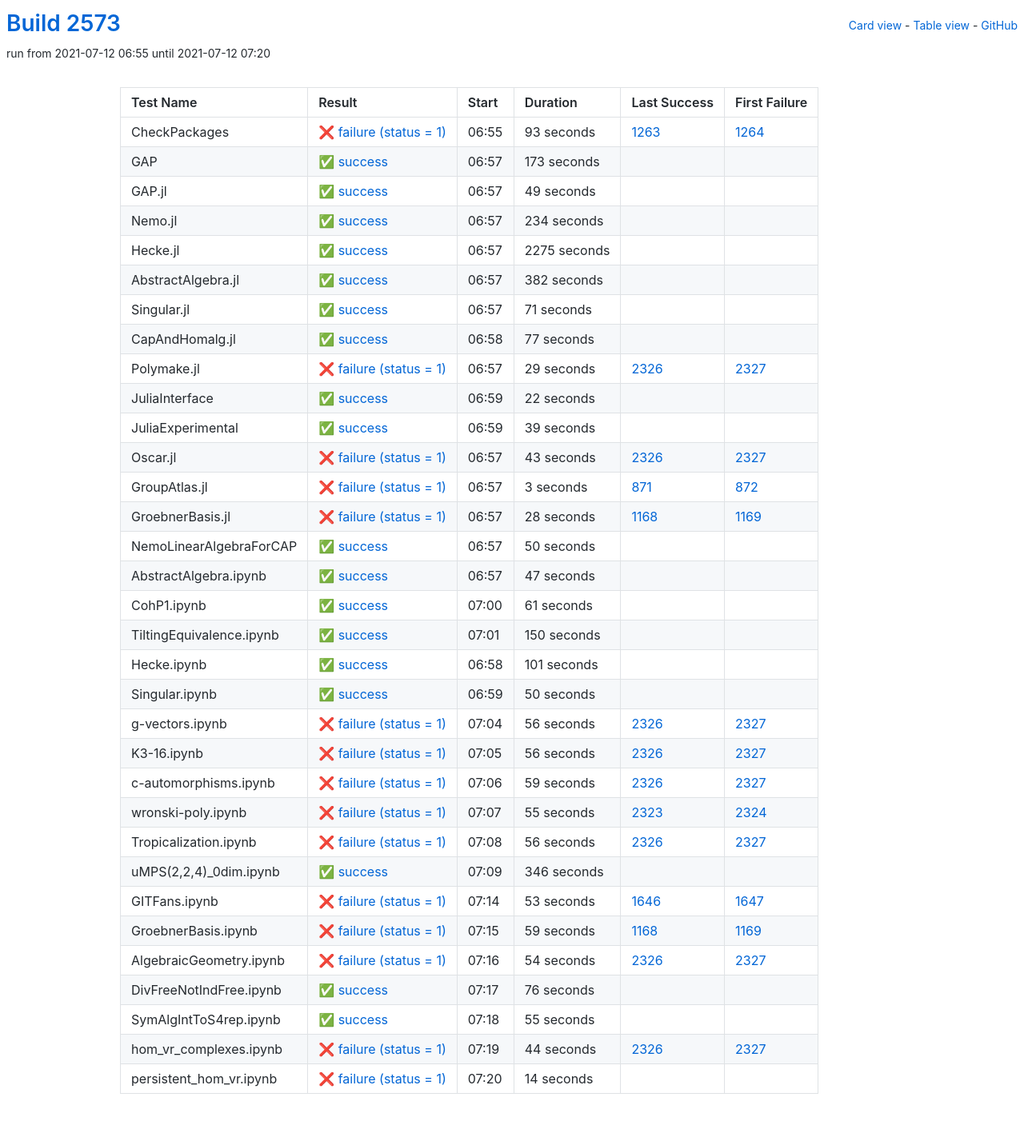
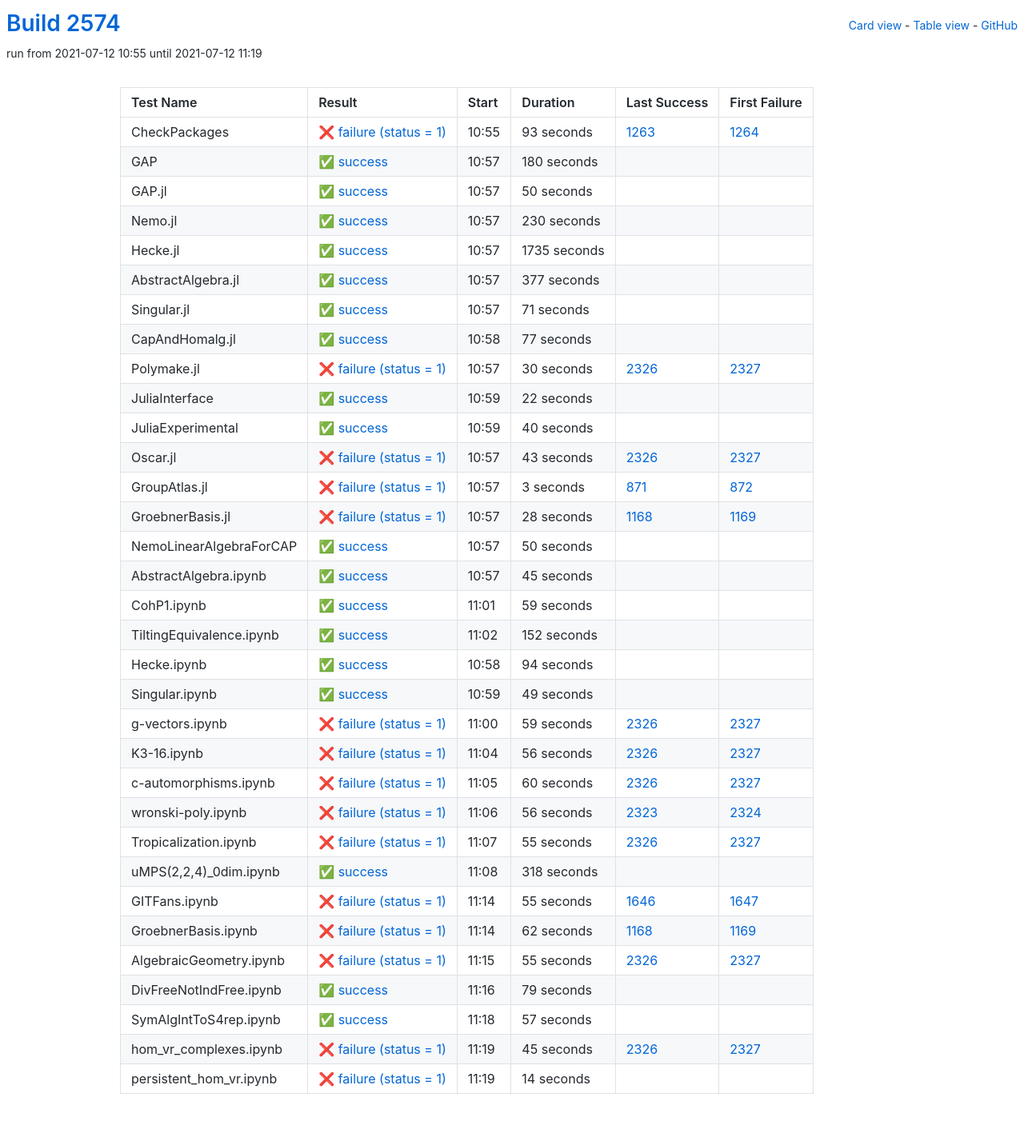
Before and after one commit to oscar-system/oscar-ci-status-stable, a Jekyll site: the page built from table.html, in a window 1280 px wide. Shown: the whole page at 80% size. Built offline with Jekyll 4.4.1, drawn with Linux system fonts in a browser that asks for light colours.

Commit message:
Build #2574

```diff
--- a/_data/ci.yml
+++ b/_data/ci.yml
@@ -1,6 +1,6 @@
 ---
-build: 2573
-build_url: https://oscarci.mathematik.uni-kl.de/job/oscar-stable/2573/
+build: 2574
+build_url: https://oscarci.mathematik.uni-kl.de/job/oscar-stable/2574/
 job: oscar-stable
 organization: oscar-system
 repo: oscar-ci-status-stable
@@ -8,8 +8,8 @@ repourl: https://github.com/oscar-system/oscar-ci-status-stable
 tests:
 - name: CheckPackages
   id: checkpackages
-  log: https://oscarci.mathematik.uni-kl.de/job/oscar-stable/2573/artifact/logs/build-2573/CheckPackages.log
-  start: 2021-07-12 06:55
+  log: https://oscarci.mathematik.uni-kl.de/job/oscar-stable/2574/artifact/logs/build-2574/CheckPackages.log
+  start: 2021-07-12 10:55
   success: false
   exitcode: 1
   status: failure
@@ -20,68 +20,68 @@ tests:
   first_failure_url: https://oscarci.mathematik.uni-kl.de/job/oscar-stable/1264/
 - name: GAP
   id: gap
-  log: https://oscarci.mathematik.uni-kl.de/job/oscar-stable/2573/artifact/logs/build-2573/GAP.log
-  start: 2021-07-12 06:57
+  log: https://oscarci.mathematik.uni-kl.de/job/oscar-stable/2574/artifact/logs/build-2574/GAP.log
+  start: 2021-07-12 10:57
   success: true
   exitcode: 0
   status: success
-  duration: 173
+  duration: 180
   last_success: false
   last_success_url:
   first_failure: false
   first_failure_url:
 - name: GAP.jl
   id: gap-jl
-  log: https://oscarci.mathematik.uni-kl.de/job/oscar-stable/2573/artifact/logs/build-2573/GAP.jl.log
-  start: 2021-07-12 06:57
+  log: https://oscarci.mathematik.uni-kl.de/job/oscar-stable/2574/artifact/logs/build-2574/GAP.jl.log
+  start: 2021-07-12 10:57
   success: true
   exitcode: 0
   status: success
-  duration: 49
+  duration: 50
   last_success: false
   last_success_url:
   first_failure: false
   first_failure_url:
 - name: Nemo.jl
   id: nemo-jl
-  log: https://oscarci.mathematik.uni-kl.de/job/oscar-stable/2573/artifact/logs/build-2573/Nemo.jl.log
-  start: 2021-07-12 06:57
+  log: https://oscarci.mathematik.uni-kl.de/job/oscar-stable/2574/artifact/logs/build-2574/Nemo.jl.log
+  start: 2021-07-12 10:57
   success: true
   exitcode: 0
   status: success
-  duration: 234
+  duration: 230
   last_success: false
   last_success_url:
   first_failure: false
   first_failure_url:
 - name: Hecke.jl
   id: hecke-jl
-  log: https://oscarci.mathematik.uni-kl.de/job/oscar-stable/2573/artifact/logs/build-2573/Hecke.jl.log
-  start: 2021-07-12 06:57
+  log: https://oscarci.mathematik.uni-kl.de/job/oscar-stable/2574/artifact/logs/build-2574/Hecke.jl.log
+  start: 2021-07-12 10:57
   success: true
   exitcode: 0
   status: success
-  duration: 2275
+  duration: 1735
   last_success: false
   last_success_url:
   first_failure: false
   first_failure_url:
 - name: AbstractAlgebra.jl
   id: abstractalgebra-jl
-  log: https://oscarci.mathematik.uni-kl.de/job/oscar-stable/2573/artifact/logs/build-2573/AbstractAlgebra.jl.log
-  start: 2021-07-12 06:57
+  log: https://oscarci.mathematik.uni-kl.de/job/oscar-stable/2574/artifact/logs/build-2574/AbstractAlgebra.jl.log
+  start: 2021-07-12 10:57
   success: true
   exitcode: 0
   status: success
-  duration: 382
+  duration: 377
   last_success: false
   last_success_url:
   first_failure: false
   first_failure_url:
 - name: Singular.jl
   id: singular-jl
-  log: https://oscarci.mathematik.uni-kl.de/job/oscar-stable/2573/artifact/logs/build-2573/Singular.jl.log
-  start: 2021-07-12 06:57
+  log: https://oscarci.mathematik.uni-kl.de/job/oscar-stable/2574/artifact/logs/build-2574/Singular.jl.log
+  start: 2021-07-12 10:57
   success: true
   exitcode: 0
   status: success
@@ -92,8 +92,8 @@ tests:
   first_failure_url:
 - name: CapAndHomalg.jl
   id: capandhomalg-jl
-  log: https://oscarci.mathematik.uni-kl.de/job/oscar-stable/2573/artifact/logs/build-2573/CapAndHomalg.jl.log
-  start: 2021-07-12 06:58
+  log: https://oscarci.mathematik.uni-kl.de/job/oscar-stable/2574/artifact/logs/build-2574/CapAndHomalg.jl.log
+  start: 2021-07-12 10:58
   success: true
   exitcode: 0
   status: success
@@ -104,20 +104,20 @@ tests:
   first_failure_url:
 - name: Polymake.jl
   id: polymake-jl
-  log: https://oscarci.mathematik.uni-kl.de/job/oscar-stable/2573/artifact/logs/build-2573/Polymake.jl.log
-  start: 2021-07-12 06:57
+  log: https://oscarci.mathematik.uni-kl.de/job/oscar-stable/2574/artifact/logs/build-2574/Polymake.jl.log
+  start: 2021-07-12 10:57
   success: false
   exitcode: 1
   status: failure
-  duration: 29
+  duration: 30
   last_success: 2326
   last_success_url: https://oscarci.mathematik.uni-kl.de/job/oscar-stable/2326/
   first_failure: 2327
   first_failure_url: https://oscarci.mathematik.uni-kl.de/job/oscar-stable/2327/
 - name: JuliaInterface
   id: juliainterface
-  log: https://oscarci.mathematik.uni-kl.de/job/oscar-stable/2573/artifact/logs/build-2573/JuliaInterface.log
-  start: 2021-07-12 06:59
+  log: https://oscarci.mathematik.uni-kl.de/job/oscar-stable/2574/artifact/logs/build-2574/JuliaInterface.log
+  start: 2021-07-12 10:59
   success: true
   exitcode: 0
   status: success
@@ -128,20 +128,20 @@ tests:
   first_failure_url:
 - name: JuliaExperimental
   id: juliaexperimental
-  log: https://oscarci.mathematik.uni-kl.de/job/oscar-stable/2573/artifact/logs/build-2573/JuliaExperimental.log
-  start: 2021-07-12 06:59
+  log: https://oscarci.mathematik.uni-kl.de/job/oscar-stable/2574/artifact/logs/build-2574/JuliaExperimental.log
+  start: 2021-07-12 10:59
   success: true
   exitcode: 0
   status: success
-  duration: 39
+  duration: 40
   last_success: false
   last_success_url:
   first_failure: false
   first_failure_url:
 - name: Oscar.jl
   id: oscar-jl
-  log: https://oscarci.mathematik.uni-kl.de/job/oscar-stable/2573/artifact/logs/build-2573/Oscar.jl.log
-  start: 2021-07-12 06:57
+  log: https://oscarci.mathematik.uni-kl.de/job/oscar-stable/2574/artifact/logs/build-2574/Oscar.jl.log
+  start: 2021-07-12 10:57
   success: false
   exitcode: 1
   status: failure
@@ -152,8 +152,8 @@ tests:
   first_failure_url: https://oscarci.mathematik.uni-kl.de/job/oscar-stable/2327/
 - name: GroupAtlas.jl
   id: groupatlas-jl
-  log: https://oscarci.mathematik.uni-kl.de/job/oscar-stable/2573/artifact/logs/build-2573/GroupAtlas.jl.log
-  start: 2021-07-12 06:57
+  log: https://oscarci.mathematik.uni-kl.de/job/oscar-stable/2574/artifact/logs/build-2574/GroupAtlas.jl.log
+  start: 2021-07-12 10:57
   success: false
   exitcode: 1
   status: failure
@@ -164,8 +164,8 @@ tests:
   first_failure_url: https://oscarci.mathematik.uni-kl.de/job/oscar-stable/872/
 - name: GroebnerBasis.jl
   id: groebnerbasis-jl
-  log: https://oscarci.mathematik.uni-kl.de/job/oscar-stable/2573/artifact/logs/build-2573/GroebnerBasis.jl.log
-  start: 2021-07-12 06:57
+  log: https://oscarci.mathematik.uni-kl.de/job/oscar-stable/2574/artifact/logs/build-2574/GroebnerBasis.jl.log
+  start: 2021-07-12 10:57
   success: false
   exitcode: 1
   status: failure
@@ -176,8 +176,8 @@ tests:
   first_failure_url: https://oscarci.mathematik.uni-kl.de/job/oscar-stable/1169/
 - name: NemoLinearAlgebraForCAP
   id: nemolinearalgebraforcap
-  log: https://oscarci.mathematik.uni-kl.de/job/oscar-stable/2573/artifact/logs/build-2573/NemoLinearAlgebraForCAP.log
-  start: 2021-07-12 06:57
+  log: https://oscarci.mathematik.uni-kl.de/job/oscar-stable/2574/artifact/logs/build-2574/NemoLinearAlgebraForCAP.log
+  start: 2021-07-12 10:57
   success: true
   exitcode: 0
   status: success
@@ -188,80 +188,80 @@ tests:
   first_failure_url:
 - name: AbstractAlgebra.ipynb
   id: abstractalgebra-ipynb
-  log: https://oscarci.mathematik.uni-kl.de/job/oscar-stable/2573/artifact/logs/build-2573/AbstractAlgebra.ipynb.log
-  start: 2021-07-12 06:57
+  log: https://oscarci.mathematik.uni-kl.de/job/oscar-stable/2574/artifact/logs/build-2574/AbstractAlgebra.ipynb.log
+  start: 2021-07-12 10:57
   success: true
   exitcode: 0
   status: success
-  duration: 47
+  duration: 45
   last_success: false
   last_success_url:
   first_failure: false
   first_failure_url:
 - name: CohP1.ipynb
   id: cohp1-ipynb
-  log: https://oscarci.mathematik.uni-kl.de/job/oscar-stable/2573/artifact/logs/build-2573/CohP1.ipynb.log
-  start: 2021-07-12 07:00
+  log: https://oscarci.mathematik.uni-kl.de/job/oscar-stable/2574/artifact/logs/build-2574/CohP1.ipynb.log
+  start: 2021-07-12 11:01
   success: true
   exitcode: 0
   status: success
-  duration: 61
+  duration: 59
   last_success: false
   last_success_url:
   first_failure: false
   first_failure_url:
 - name: TiltingEquivalence.ipynb
   id: tiltingequivalence-ipynb
-  log: https://oscarci.mathematik.uni-kl.de/job/oscar-stable/2573/artifact/logs/build-2573/TiltingEquivalence.ipynb.log
-  start: 2021-07-12 07:01
+  log: https://oscarci.mathematik.uni-kl.de/job/oscar-stable/2574/artifact/logs/build-2574/TiltingEquivalence.ipynb.log
+  start: 2021-07-12 11:02
   success: true
   exitcode: 0
   status: success
-  duration: 150
+  duration: 152
   last_success: false
   last_success_url:
   first_failure: false
   first_failure_url:
 - name: Hecke.ipynb
   id: hecke-ipynb
-  log: https://oscarci.mathematik.uni-kl.de/job/oscar-stable/2573/artifact/logs/build-2573/Hecke.ipynb.log
-  start: 2021-07-12 06:58
+  log: https://oscarci.mathematik.uni-kl.de/job/oscar-stable/2574/artifact/logs/build-2574/Hecke.ipynb.log
+  start: 2021-07-12 10:58
   success: true
   exitcode: 0
   status: success
-  duration: 101
+  duration: 94
   last_success: false
   last_success_url:
   first_failure: false
   first_failure_url:
 - name: Singular.ipynb
   id: singular-ipynb
-  log: https://oscarci.mathematik.uni-kl.de/job/oscar-stable/2573/artifact/logs/build-2573/Singular.ipynb.log
-  start: 2021-07-12 06:59
+  log: https://oscarci.mathematik.uni-kl.de/job/oscar-stable/2574/artifact/logs/build-2574/Singular.ipynb.log
+  start: 2021-07-12 10:59
   success: true
   exitcode: 0
   status: success
-  duration: 50
+  duration: 49
   last_success: false
   last_success_url:
   first_failure: false
   first_failure_url:
 - name: g-vectors.ipynb
   id: g-vectors-ipynb
-  log: https://oscarci.mathematik.uni-kl.de/job/oscar-stable/2573/artifact/logs/build-2573/g-vectors.ipynb.log
-  start: 2021-07-12 07:04
+  log: https://oscarci.mathematik.uni-kl.de/job/oscar-stable/2574/artifact/logs/build-2574/g-vectors.ipynb.log
+  start: 2021-07-12 11:00
   success: false
   exitcode: 1
   status: failure
-  duration: 56
+  duration: 59
   last_success: 2326
   last_success_url: https://oscarci.mathematik.uni-kl.de/job/oscar-stable/2326/
   first_failure: 2327
   first_failure_url: https://oscarci.mathematik.uni-kl.de/job/oscar-stable/2327/
 - name: K3-16.ipynb
   id: k3-16-ipynb
-  log: https://oscarci.mathematik.uni-kl.de/job/oscar-stable/2573/artifact/logs/build-2573/K3-16.ipynb.log
-  start: 2021-07-12 07:05
+  log: https://oscarci.mathematik.uni-kl.de/job/oscar-stable/2574/artifact/logs/build-2574/K3-16.ipynb.log
+  start: 2021-07-12 11:04
   success: false
   exitcode: 1
   status: failure
@@ -272,128 +272,128 @@ tests:
   first_failure_url: https://oscarci.mathematik.uni-kl.de/job/oscar-stable/2327/
 - name: c-automorphisms.ipynb
   id: c-automorphisms-ipynb
-  log: https://oscarci.mathematik.uni-kl.de/job/oscar-stable/2573/artifact/logs/build-2573/c-automorphisms.ipynb.log
-  start: 2021-07-12 07:06
+  log: https://oscarci.mathematik.uni-kl.de/job/oscar-stable/2574/artifact/logs/build-2574/c-automorphisms.ipynb.log
+  start: 2021-07-12 11:05
   success: false
   exitcode: 1
   status: failure
-  duration: 59
+  duration: 60
   last_success: 2326
   last_success_url: https://oscarci.mathematik.uni-kl.de/job/oscar-stable/2326/
   first_failure: 2327
   first_failure_url: https://oscarci.mathematik.uni-kl.de/job/oscar-stable/2327/
 - name: wronski-poly.ipynb
   id: wronski-poly-ipynb
-  log: https://oscarci.mathematik.uni-kl.de/job/oscar-stable/2573/artifact/logs/build-2573/wronski-poly.ipynb.log
-  start: 2021-07-12 07:07
+  log: https://oscarci.mathematik.uni-kl.de/job/oscar-stable/2574/artifact/logs/build-2574/wronski-poly.ipynb.log
+  start: 2021-07-12 11:06
   success: false
   exitcode: 1
   status: failure
-  duration: 55
+  duration: 56
   last_success: 2323
   last_success_url: https://oscarci.mathematik.uni-kl.de/job/oscar-stable/2323/
   first_failure: 2324
   first_failure_url: https://oscarci.mathematik.uni-kl.de/job/oscar-stable/2324/
 - name: Tropicalization.ipynb
   id: tropicalization-ipynb
-  log: https://oscarci.mathematik.uni-kl.de/job/oscar-stable/2573/artifact/logs/build-2573/Tropicalization.ipynb.log
-  start: 2021-07-12 07:08
+  log: https://oscarci.mathematik.uni-kl.de/job/oscar-stable/2574/artifact/logs/build-2574/Tropicalization.ipynb.log
+  start: 2021-07-12 11:07
   success: false
   exitcode: 1
   status: failure
-  duration: 56
+  duration: 55
   last_success: 2326
   last_success_url: https://oscarci.mathematik.uni-kl.de/job/oscar-stable/2326/
   first_failure: 2327
   first_failure_url: https://oscarci.mathematik.uni-kl.de/job/oscar-stable/2327/
 - name: uMPS(2,2,4)_0dim.ipynb
   id: umps-2-2-4-0dim-ipynb
-  log: https://oscarci.mathematik.uni-kl.de/job/oscar-stable/2573/artifact/logs/build-2573/uMPS-2-2-4-_0dim.ipynb.log
-  start: 2021-07-12 07:09
+  log: https://oscarci.mathematik.uni-kl.de/job/oscar-stable/2574/artifact/logs/build-2574/uMPS-2-2-4-_0dim.ipynb.log
+  start: 2021-07-12 11:08
   success: true
   exitcode: 0
   status: success
-  duration: 346
+  duration: 318
   last_success: false
   last_success_url:
   first_failure: false
   first_failure_url:
 - name: GITFans.ipynb
   id: gitfans-ipynb
-  log: https://oscarci.mathematik.uni-kl.de/job/oscar-stable/2573/artifact/logs/build-2573/GITFans.ipynb.log
-  start: 2021-07-12 07:14
+  log: https://oscarci.mathematik.uni-kl.de/job/oscar-stable/2574/artifact/logs/build-2574/GITFans.ipynb.log
+  start: 2021-07-12 11:14
   success: false
   exitcode: 1
   status: failure
-  duration: 53
+  duration: 55
   last_success: 1646
   last_success_url: https://oscarci.mathematik.uni-kl.de/job/oscar-stable/1646/
   first_failure: 1647
   first_failure_url: https://oscarci.mathematik.uni-kl.de/job/oscar-stable/1647/
 - name: GroebnerBasis.ipynb
   id: groebnerbasis-ipynb
-  log: https://oscarci.mathematik.uni-kl.de/job/oscar-stable/2573/artifact/logs/build-2573/GroebnerBasis.ipynb.log
-  start: 2021-07-12 07:15
+  log: https://oscarci.mathematik.uni-kl.de/job/oscar-stable/2574/artifact/logs/build-2574/GroebnerBasis.ipynb.log
+  start: 2021-07-12 11:14
   success: false
   exitcode: 1
   status: failure
-  duration: 59
+  duration: 62
   last_success: 1168
   last_success_url: https://oscarci.mathematik.uni-kl.de/job/oscar-stable/1168/
   first_failure: 1169
   first_failure_url: https://oscarci.mathematik.uni-kl.de/job/oscar-stable/1169/
 - name: AlgebraicGeometry.ipynb
   id: algebraicgeometry-ipynb
-  log: https://oscarci.mathematik.uni-kl.de/job/oscar-stable/2573/artifact/logs/build-2573/AlgebraicGeometry.ipynb.log
-  start: 2021-07-12 07:16
+  log: https://oscarci.mathematik.uni-kl.de/job/oscar-stable/2574/artifact/logs/build-2574/AlgebraicGeometry.ipynb.log
+  start: 2021-07-12 11:15
   success: false
   exitcode: 1
   status: failure
-  duration: 54
+  duration: 55
   last_success: 2326
   last_success_url: https://oscarci.mathematik.uni-kl.de/job/oscar-stable/2326/
   first_failure: 2327
   first_failure_url: https://oscarci.mathematik.uni-kl.de/job/oscar-stable/2327/
 - name: DivFreeNotIndFree.ipynb
   id: divfreenotindfree-ipynb
-  log: https://oscarci.mathematik.uni-kl.de/job/oscar-stable/2573/artifact/logs/build-2573/DivFreeNotIndFree.ipynb.log
-  start: 2021-07-12 07:17
+  log: https://oscarci.mathematik.uni-kl.de/job/oscar-stable/2574/artifact/logs/build-2574/DivFreeNotIndFree.ipynb.log
+  start: 2021-07-12 11:16
   success: true
   exitcode: 0
   status: success
-  duration: 76
+  duration: 79
   last_success: false
   last_success_url:
   first_failure: false
   first_failure_url:
 - name: SymAlgIntToS4rep.ipynb
   id: symalginttos4rep-ipynb
-  log: https://oscarci.mathematik.uni-kl.de/job/oscar-stable/2573/artifact/logs/build-2573/SymAlgIntToS4rep.ipynb.log
-  start: 2021-07-12 07:18
+  log: https://oscarci.mathematik.uni-kl.de/job/oscar-stable/2574/artifact/logs/build-2574/SymAlgIntToS4rep.ipynb.log
+  start: 2021-07-12 11:18
   success: true
   exitcode: 0
   status: success
-  duration: 55
+  duration: 57
   last_success: false
   last_success_url:
   first_failure: false
   first_failure_url:
 - name: hom_vr_complexes.ipynb
   id: hom-vr-complexes-ipynb
-  log: https://oscarci.mathematik.uni-kl.de/job/oscar-stable/2573/artifact/logs/build-2573/hom_vr_complexes.ipynb.log
-  start: 2021-07-12 07:19
+  log: https://oscarci.mathematik.uni-kl.de/job/oscar-stable/2574/artifact/logs/build-2574/hom_vr_complexes.ipynb.log
+  start: 2021-07-12 11:19
   success: false
   exitcode: 1
   status: failure
-  duration: 44
+  duration: 45
   last_success: 2326
   last_success_url: https://oscarci.mathematik.uni-kl.de/job/oscar-stable/2326/
   first_failure: 2327
   first_failure_url: https://oscarci.mathematik.uni-kl.de/job/oscar-stable/2327/
 - name: persistent_hom_vr.ipynb
   id: persistent-hom-vr-ipynb
-  log: https://oscarci.mathematik.uni-kl.de/job/oscar-stable/2573/artifact/logs/build-2573/persistent_hom_vr.ipynb.log
-  start: 2021-07-12 07:20
+  log: https://oscarci.mathematik.uni-kl.de/job/oscar-stable/2574/artifact/logs/build-2574/persistent_hom_vr.ipynb.log
+  start: 2021-07-12 11:19
   success: false
   exitcode: 1
   status: failure
```
Also changed, not shown: README.md.
